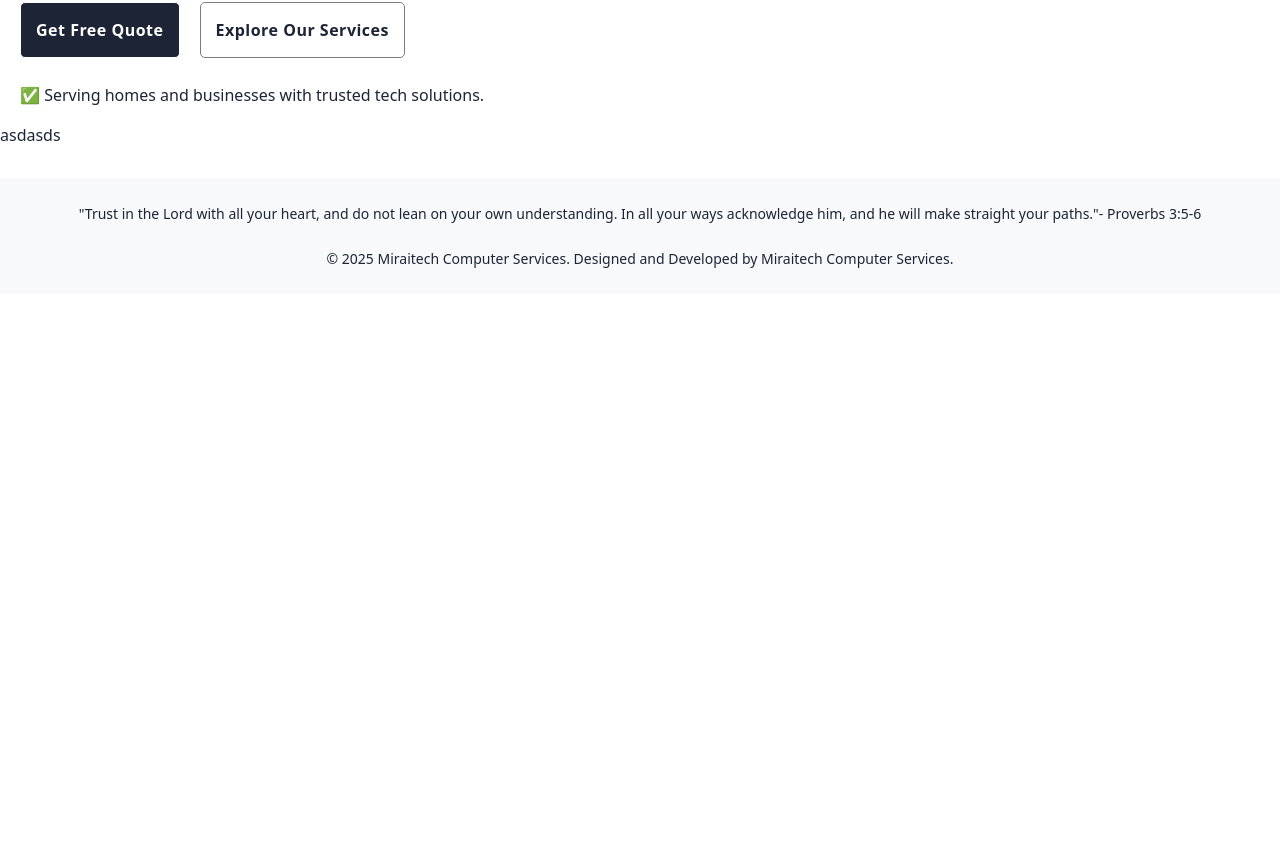
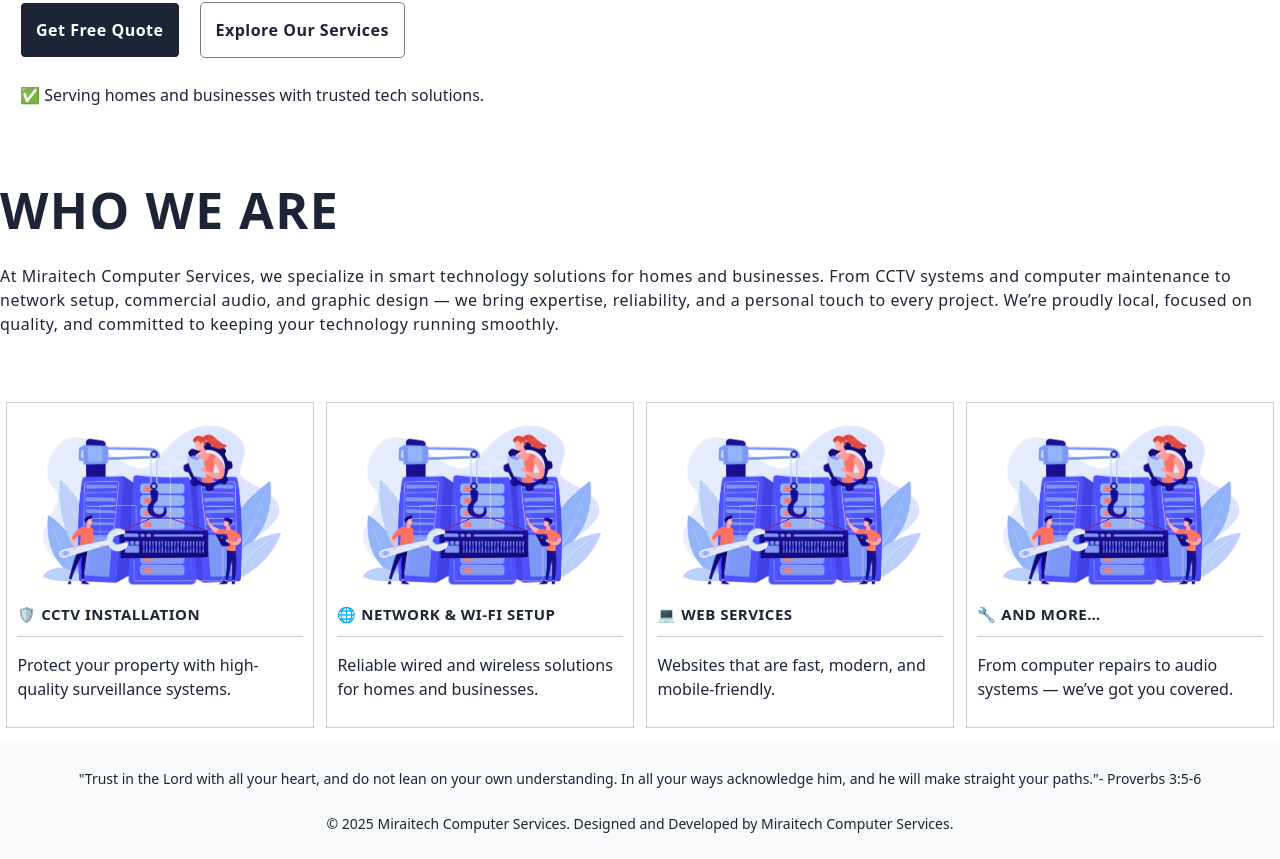
Before and after one commit to ultimatelokal/mirai-react-app, a React (Vite) app: page / in a window 1280 px wide. Shown: the part 497-1356 px from the top of the page. Before the commit the page ends 800 px from the top, so only its background shows below. Built offline with nearby package versions, Linux system fonts and the light colour scheme.

Commit message:
Updated the home page

```diff
--- a/src/Home.jsx
+++ b/src/Home.jsx
@@ -1,6 +1,7 @@
 import { Button, Container } from 'react-bootstrap';
 import './home.css';
 import heroIMG from './images/home-page/hero-1.jpg';
+import testIMG from './images/home-page/test.jpg';
 
 function Home (){
     return(
@@ -30,11 +31,51 @@
                     </div>
                 </div>
             </Hero-Container>
-          <Call-to-action-banner>
 
-                {<p>asdasds</p>/* Your content goes here */}
 
-            </Call-to-action-banner>
+          <About-Container>
+               <div>
+                <p>WHO WE ARE</p>
+                <p>At Miraitech Computer Services, we specialize in smart technology solutions for homes and businesses.
+                    From CCTV systems and computer maintenance to network setup, commercial audio, and graphic design —
+                    we bring expertise, reliability, and a personal touch to every project. We’re proudly local, focused
+                    on quality, and committed to keeping your technology running smoothly.</p>
+               </div>
+               <div>
+                 {/* <img src={heroIMG} alt=''/> */}
+               </div>
+            </About-Container>
+
+            <Services-Container>
+                <div>
+                    <div> <img src= {testIMG} alt=''></img></div>
+                    <div>
+                        <p>🛡 CCTV Installation</p>
+                        <p>Protect your property with high-quality surveillance systems.</p>
+                    </div>
+                </div>
+               <div>
+                    <div> <img src= {testIMG} alt=''></img></div>
+                    <div>
+                        <p>🌐 Network & Wi-Fi Setup</p>
+                        <p>Reliable wired and wireless solutions for homes and businesses.</p>
+                    </div>
+                </div>
+                <div>
+                    <div> <img src= {testIMG} alt=''></img></div>
+                    <div>
+                        <p>💻 Web Services</p>
+                        <p>Websites that are fast, modern, and mobile-friendly.</p>
+                    </div>
+                </div>
+                <div>
+                    <div> <img src= {testIMG} alt=''></img></div>
+                    <div>
+                        <p>🔧 And More…</p>
+                        <p>From computer repairs to audio systems — we’ve got you covered.</p>
+                    </div>
+                </div>
+            </Services-Container>
 
         </Home-Container>
 
--- a/src/home.css
+++ b/src/home.css
@@ -129,5 +129,112 @@
   max-width: 750px;
 }
 
+/* Short Services */
 
-/* Call to action banner */
+Services-Container{
+    display: flex;
+    flex-direction: row;
+    max-width: 1298px;
+    height: auto;
+    margin: 0 auto;
+    margin-top: 50px;
+}
+
+Services-Container div{
+  overflow: hidden;
+}
+
+Services-Container div > p:nth-child(1) {
+   border-bottom: .5px solid rgb(206, 206, 206);
+   border-spacing: 10px;
+   padding-bottom: 10px;
+   font-size: 15px;
+   font-weight: bolder;
+   letter-spacing: .5px;
+   text-transform: uppercase;
+}
+
+Services-Container div > img:nth-child(1){
+  max-width: 100%;
+  transition: transform 0.4s ease-in-out;
+}
+
+Services-Container div > img:nth-child(1):hover {
+  transform: scale(1.3);
+}
+
+Services-Container > div:nth-child(1) {
+   display: flex;
+   flex-direction: column;
+   max-width: 24%;
+   height: auto;
+   border: .5px solid rgb(206, 206, 206);
+   padding: 10px;
+   margin: 0 auto;
+}
+
+Services-Container > div:nth-child(2) {
+  display: flex;
+  flex-direction: column;
+  max-width: 24%;
+  height: auto;
+  border: .5px solid rgb(206, 206, 206);
+  padding: 10px;
+  margin: 0 auto;
+}
+
+Services-Container > div:nth-child(3) {
+  display: flex;
+  flex-direction: column;
+  max-width: 24%;
+  height: auto;
+  border: .5px solid rgb(206, 206, 206);
+  padding: 10px;
+  margin: 0 auto;
+}
+
+Services-Container > div:nth-child(4) {
+  display: flex;
+  flex-direction: column;
+  max-width: 24%;
+  height: auto;
+  border: .5px solid rgb(206, 206, 206);
+  padding: 10px;
+  margin: 0 auto;
+}
+
+
+/* Short About Us */
+
+About-Container{
+    display: flex;
+    flex-direction: column;
+    max-width: 1298px;
+    height: auto;
+    margin: 0 auto;
+    margin-top: 50px;
+}
+
+
+About-Container > div:nth-child(1) {
+  font-size: 16px;
+  letter-spacing: .5px;
+}
+
+About-Container > div:nth-child(1) > p:nth-child(1) {
+  font-size: 50px;
+  font-weight: bolder;
+  letter-spacing: 1.5px;
+}
+
+About-Container > div:nth-child(2) {
+  font-size: 50px;
+  font-weight: bolder;
+  letter-spacing: 2px;
+}
+
+.hero-container-1 > div:nth-child(3) {
+  font-size: 18px;
+  font-weight: normal;
+  letter-spacing: .5px;
+}
```
Also changed, not shown: src/images/home-page/Test.jpg (added).
